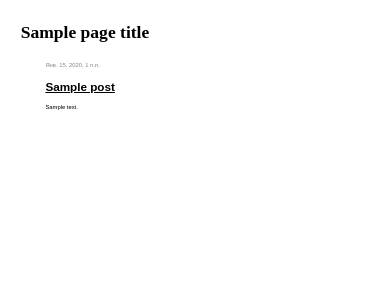
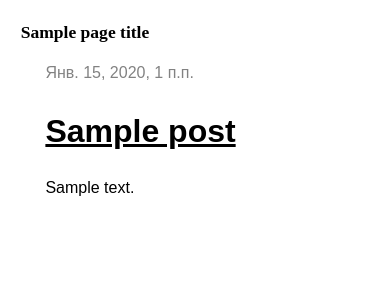
Before and after one commit to juliakorovsky/my-first-blog, a Django app: template blog/templates/blog/post_list.html in a window 390 px wide. Shown: the top 300 px of the page. Run offline with Django 3.2, Linux system fonts and the light colour scheme; tables that the repository leaves empty hold one stand-in row (values such as "Sample post"); the template is opened without the code that fills it: values that come from a table or form of the project are taken from there, most other values are stand-ins (such as "Sample title", 1, 10 or a date in 2020).

Commit message:
Fixed a problem with responsive design.

```diff
--- a/blog/static/css/blog.css
+++ b/blog/static/css/blog.css
@@ -9,11 +9,9 @@
 }
 
 .content {
-   max-width: 100%;
    margin-left: 10%;
-   margin-right: 30%;
+   margin-right: 10%;
    font-family: 'Arial';
-   font-size: 1.5vw;
    line-height: 1.5;
    text-align: justify;
 }
```
